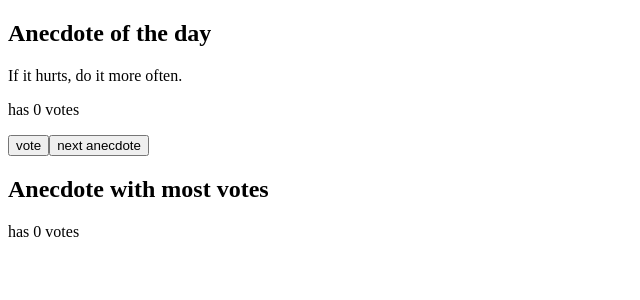
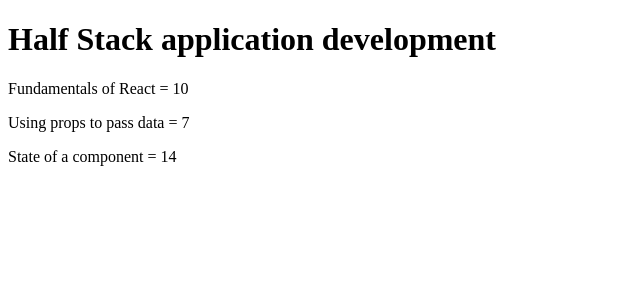
Before and after one commit to Geyiro/Introduction-to-REACT, a React (Vite) app: page / in a window 1280 px wide. Shown: the top 300 px of the page, without its empty margins (0-640 px from the left). Built offline with nearby package versions, Linux system fonts and the light colour scheme.

Commit message:
Part 2.1 course information step6

```diff
--- a/src/App.jsx
+++ b/src/App.jsx
@@ -1,61 +1,58 @@
-import { useState } from 'react'
-
-const Button = (props) => (
-  <button onClick={props.handleClick}>{props.text}</button>
-)
-
-const anecdotes = [
-  'If it hurts, do it more often.',
-  'Adding manpower to a late software project makes it later!',
-  'The first 90 percent of the code accounts for the first 10 percent of the development time...The remaining 10 percent of the code accounts for the other 90 percent of the development time.',
-  'Any fool can write code that a computer can understand. Good programmers write code that humans can understand.',
-  'Premature optimization is the root of all evil.',
-  'Debugging is twice as hard as writing the code in the first place. Therefore, if you write the code as cleverly as possible, you are, by definition, not smart enough to debug it.',
-  'Programming without an extremely heavy use of console.log is same as if a doctor would refuse to use x-rays or blood tests when diagnosing patients.',
-  'The only way to go fast, is to go well.'
-]
-
-const App = () => {
-  const [selected, setSelected] = useState(0)
-  const [voted, setVoted] = useState({})
-
-  const getRandomInt = () => Math.floor(Math.random() * anecdotes.length)
-
-  const handleVote = (anecdoteIndex) => {
-    const currentVotes = voted[anecdoteIndex]
-    const votesCopy = {...voted}
-
-    if (currentVotes) {
-      votesCopy[anecdoteIndex] += 1
-    } else {
-      votesCopy[anecdoteIndex] = 1
-    }
-
-    setVoted(votesCopy)
-  }
-
-  let maxVotes = 0
-  let maxIndex = -1
-
-  for (const [index, votes] of Object.entries(voted)) {
-    if (votes > maxVotes) {
-      maxVotes = votes
-      maxIndex = index
-    }
-  }
-
+const Course = ({ course }) =>{
   return (
     <div>
-      <h2>Anecdote of the day</h2>
-      <p>{anecdotes[selected]}</p>
-      <p>has {voted[selected] ?? 0} votes</p>
-      <Button handleClick= {() => handleVote(selected)} text="vote"/>
-      <Button handleClick= {() => setSelected(getRandomInt())} text="next anecdote"/>
-      <h2>Anecdote with most votes</h2>
-      <p>{ maxIndex > -1 ? anecdotes[maxIndex] : '' }</p>
-      <p>has {maxVotes} votes</p>
+      <Header name={course.name}/>
+      <Content course={course.parts}/>
     </div>
   )
 }
 
+const Header = (props) =>{
+  return(
+    <h1>{props.name}</h1>
+  )
+}
+
+const Content = (props) => {
+  return(
+    <div>
+      <Part name={props.course[0].name} exercises={props.course[0].exercises}/>
+      <Part name={props.course[1].name} exercises={props.course[1].exercises}/>
+      <Part name={props.course[2].name} exercises={props.course[2].exercises}/>
+    </div>
+  )
+}
+
+const Part = (props) => {
+  return (
+    <p>{props.name} = {props.exercises}</p>
+  )
+}
+
+const App = () => {
+  const course = {
+    id: 1,
+    name: 'Half Stack application development',
+    parts: [
+      {
+        name: 'Fundamentals of React',
+        exercises: 10,
+        id: 1
+      },
+      {
+        name: 'Using props to pass data',
+        exercises: 7,
+        id: 2
+      },
+      {
+        name: 'State of a component',
+        exercises: 14,
+        id: 3
+      }
+    ]
+  }
+
+  return <Course course={course} />
+}
+
 export default App
```
